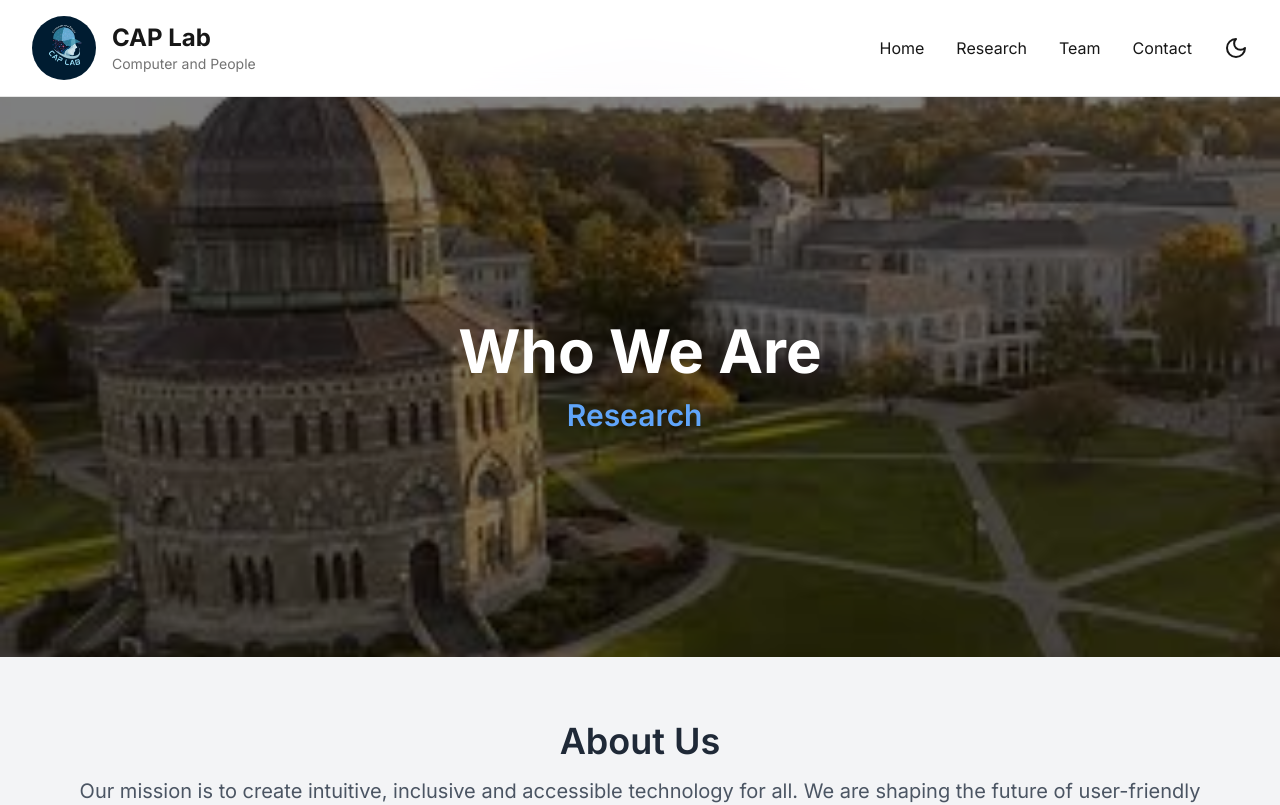
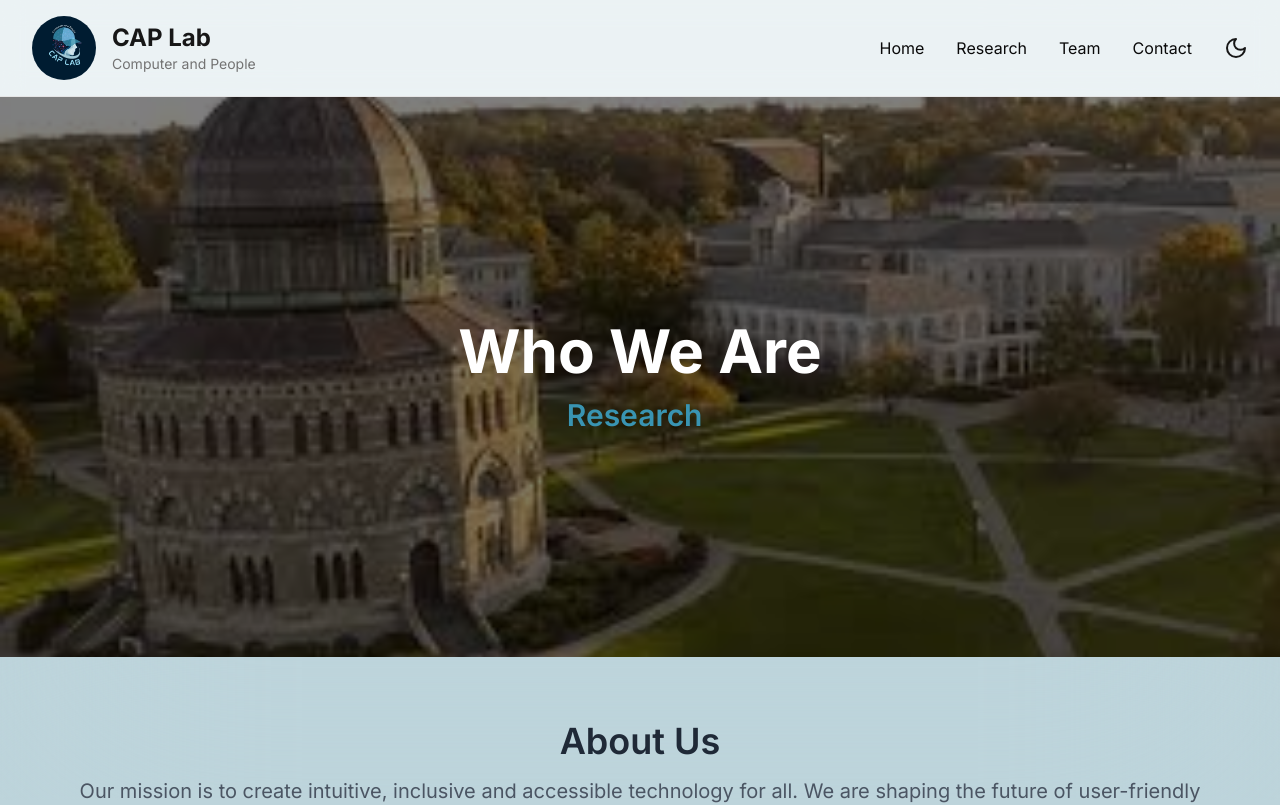
Before and after one commit to CAP-Lab-Union/Union-HCI, a Next.js app: page / in a window 1280 px wide. Shown: the top 805 px of the page. Built offline with nearby package versions, Linux system fonts and the light colour scheme.

Commit message:
some changes

```diff
--- a/src/app/contact/page.js
+++ b/src/app/contact/page.js
@@ -1,59 +1,20 @@
-import Image from 'next/image';
+import React from 'react';
 
 export default function Contact() {
     return (
         <div style={{ padding: '20px', fontFamily: 'Arial, sans-serif' }}>
             <h1 style={{ textAlign: 'center', fontSize: '3rem', fontWeight: 'bold' }}>How to Reach Us</h1>
-
-            <div style={{ display: 'flex', justifyContent: 'center', gap: '50px', flexWrap: 'wrap' }}>
-                <div style={{ maxWidth: '400px', textAlign: 'center' }}>
-                    <h3>Visit Us</h3>
-                    <p>CAP Lab</p>
-                    <p>Union College</p>
-                </div>
-
-                <div style={{ maxWidth: '400px', textAlign: 'center' }}>
-                    <h3>Email Us</h3>
-                    <p>Email placeholder</p>
-                </div>
-
-
-            </div>
-
-            <div style={{ marginTop: '40px', textAlign: 'center' }}>
-                <h2>Send Us a Message</h2>
-                <form style={{ display: 'flex', flexDirection: 'column', gap: '10px', maxWidth: '500px', margin: '0 auto' }}>
-                    <input
-                        type="text"
-                        placeholder="Your Name"
-                        style={{ padding: '10px', borderRadius: '5px', border: '1px solid #ddd' }}
-                    />
-                    <input
-                        type="email"
-                        placeholder="Your Email"
-                        style={{ padding: '10px', borderRadius: '5px', border: '1px solid #ddd' }}
-                    />
-                    <textarea
-                        placeholder="Your Message"
-                        rows="5"
-                        style={{ padding: '10px', borderRadius: '5px', border: '1px solid #ddd' }}
-                    />
-                    <button
-                        type="submit"
-                        style={{
-                            padding: '10px',
-                            borderRadius: '5px',
-                            backgroundColor: '#007BFF',
-                            color: '#fff',
-                            border: 'none',
-                            cursor: 'pointer',
-                            fontWeight: 'bold',
-                        }}
-                    >
-                        Send Message
-                    </button>
-                </form>
+            <div style={{ display: 'flex', justifyContent: 'center', marginTop: '40px' }}>
+                <iframe
+                    src="https://docs.google.com/forms/d/e/1FAIpQLSfnLNYHrqn8cLafeIZfypNLAInszbG83FhSPlJFubb6oqUTJQ/viewform?usp=dialog"
+                    width="640"
+                    height="800"
+                    style={{ border: 'none', borderRadius: '10px', boxShadow: '0 4px 8px rgba(0, 0, 0, 0.1)' }}
+                    title="Contact Form"
+                >
+                    Loading…
+                </iframe>
             </div>
         </div>
     );
-}
+};
--- a/src/app/globals.css
+++ b/src/app/globals.css
@@ -3,16 +3,18 @@
 @tailwind utilities;
 
 :root {
-  --foreground-rgb: 0, 0, 0;
-  --background-start-rgb: 214, 219, 220;
-  --background-end-rgb: 255, 255, 255;
+  --background-color: #A0C8D6;
+  --text-color: black;
+  --border-color: #ddd;
+  --div-background-color: white;
 }
 
 @media (prefers-color-scheme: dark) {
   :root {
-    --foreground-rgb: 255, 255, 255;
-    --background-start-rgb: 0, 0, 0;
-    --background-end-rgb: 0, 0, 0;
+    --background-color: #333;
+    --text-color: white;
+    --border-color: #555;
+    --div-background-color: black;
   }
 }
 
@@ -20,8 +22,8 @@
 
 @layer base {
   :root {
-    --background: 0 0% 100%;
-    /* Light theme background */
+    --background: 193 29% 80%;
+    /* Updated light theme background */
     --foreground: 0 0% 3.9%;
     /* Light theme text */
 
@@ -64,8 +66,8 @@
   }
 
   .dark {
-    --background: 240 10% 4%;
-    /* Dark theme background */
+    --background: 193 29% 80%;
+    /* Updated dark theme background */
     --foreground: 0 0% 98%;
     /* Dark theme text */
 
@@ -117,8 +119,6 @@
     min-height: 100vh;
   }
 
-
-  /* TODO: Change this crap */
   body::before {
     content: '';
     position: fixed;
@@ -126,9 +126,6 @@
     left: 0;
     width: 100%;
     height: 100%;
-    background: radial-gradient(circle at center,
-        rgba(104, 37, 156, 0.25),
-        transparent 50%);
     pointer-events: none;
     z-index: -1;
     backdrop-filter: blur(120px);
--- a/src/app/page.js
+++ b/src/app/page.js
@@ -27,13 +27,14 @@ export default function Home() {
             speed={200}
             wrapper="span"
             repeat={Infinity}
-            className="text-2xl sm:text-3xl text-blue-400 font-semibold"
+            style={{ color: '#3994B2' }}
+            className="text-2xl sm:text-3xl font-semibold"
           />
         </div>
       </div>
 
       {/* About Us Section */}
-      <section className="py-16 px-4 bg-gray-100">
+      <section className="py-16 px-4" style={{ backgroundColor: '#A0C8D' }}>
         <div className="max-w-6xl mx-auto text-center">
           <h1 className="text-3xl sm:text-4xl font-semibold mb-4 text-gray-800">
             About Us
--- a/src/app/research/page.js
+++ b/src/app/research/page.js
@@ -17,9 +17,8 @@ export default function Research() {
             description: 'Description',
         },
     ];
-
     return (
-        <div style={{ padding: '20px', fontFamily: 'Arial, sans-serif' }}>
+        <div style={{ padding: '20px', fontFamily: 'Arial, sans-serif', backgroundColor: 'var(--background-color)', color: 'var(--text-color)' }}>
             <h1 style={{ textAlign: 'center', fontSize: '3rem', fontWeight: 'bold' }}>Current Projects</h1>
 
             <div style={{ display: 'flex', justifyContent: 'center', gap: '20px', flexWrap: 'wrap', marginTop: '40px' }}>
@@ -27,12 +26,14 @@ export default function Research() {
                     <div
                         key={index}
                         style={{
-                            border: '1px solid #ddd',
+                            border: '1px solid var(--border-color)',
                             borderRadius: '10px',
                             padding: '20px',
                             width: '300px',
                             textAlign: 'center',
                             boxShadow: '0 4px 6px rgba(0, 0, 0, 0.1)',
+                            backgroundColor: 'var(--div-background-color)',
+                            color: 'var(--text-color)'
                         }}
                     >
                         <h2 style={{ fontSize: '2rem', marginBottom: '10px' }}>{project.title}</h2>
@@ -41,5 +42,5 @@ export default function Research() {
                 ))}
             </div>
         </div>
-    );
-}
+    )
+};
--- a/src/app/team/page.js
+++ b/src/app/team/page.js
@@ -56,10 +56,8 @@ export default function TeamPage() {
   return (
     <div className="max-w-7xl mx-auto px-4 sm:px-6 lg:px-8 py-16">
       <div className="text-center mb-16">
-        <h1 className="text-4xl font-bold text-primary mb-4">Our Team</h1>
-        <p className="text-xl text-muted-foreground max-w-2xl mx-auto">
-          The tiamse oasmdoasmd oasmd oasd
-        </p>
+        <h1 className="text-4xl font-bold text-primary mb-4">Meet Our Team</h1>
+
       </div>
 
       <div className="grid grid-cols-1 md:grid-cols-2 lg:grid-cols-3 gap-8">
@@ -90,9 +88,9 @@ export default function TeamPage() {
       </div>
       <div className="mt-16 text-center">
         <h2 className="text-2xl font-bold text-primary mb-4">Join Our Team</h2>
-          <p className="text-muted-foreground max-w-2xl mx-auto mb-8">
+        <p className="text-muted-foreground max-w-2xl mx-auto mb-8">
           Email:
-          </p>
+        </p>
         <button className="bg-primary text-primary-foreground px-8 py-3 rounded-md hover:opacity-90 transition-opacity">
           Contact
         </button>
--- a/src/components/topnbottom/Footer.jsx
+++ b/src/components/topnbottom/Footer.jsx
@@ -48,24 +48,26 @@ const Footer = () => {
             </ul>
           </div>
 
-
+          {/* Resources */}
           <div className="space-y-4">
             <h3 className="text-lg font-semibold text-primary">Resources</h3>
             <ul className="space-y-2">
               <li>
-                <Link href="/#" className="text-muted-foreground hover:text-primary transition-colors">
-                  Union College Link
+                <Link href="https://www.union.edu/" legacyBehavior>
+                  <a className="text-muted-foreground hover:text-primary transition-colors" target="_blank" rel="noopener noreferrer">
+                    Union College Link
+                  </a>
                 </Link>
               </li>
               <li>
-                <Link href="/#" className="text-muted-foreground hover:text-primary transition-colors">
-                  CS Department Link
+                <Link href="https://cs.union.edu/" legacyBehavior>
+                  <a className="text-muted-foreground hover:text-primary transition-colors" target="_blank" rel="noopener noreferrer">
+                    CS Department Link
+                  </a>
                 </Link>
               </li>
-
             </ul>
           </div>
-
         </div>
 
         <div className="mt-8 pt-8 border-t border-border text-center text-muted-foreground">
```
Also changed, not shown: package.json (+15 -17 lines), 2 other files (tests, documents, lock files or other folders).
